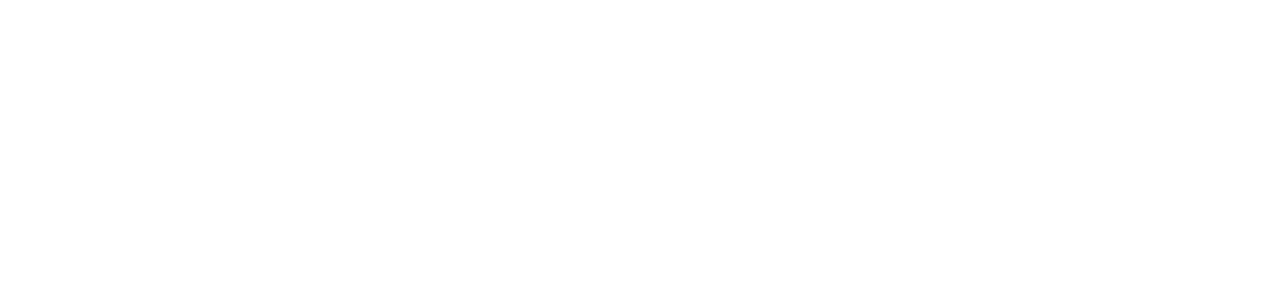
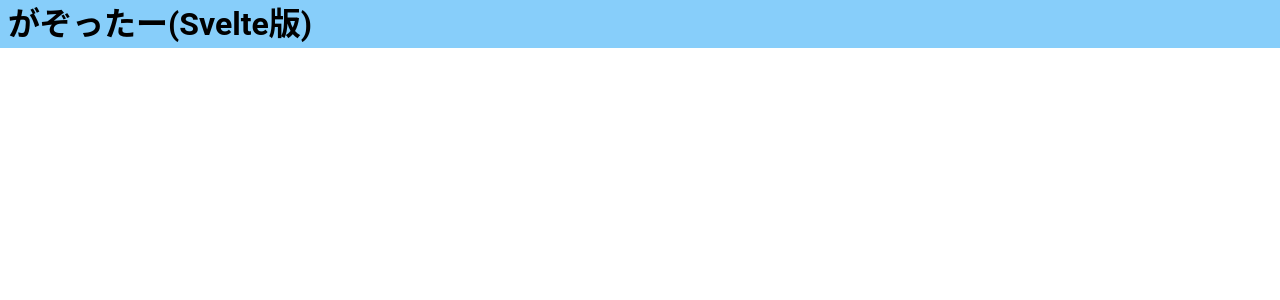
Before and after one commit to goahi/Gazotter-rewrite, a Svelte app: page / in a window 1280 px wide. Shown: the top 300 px of the page. Built offline with nearby package versions, Linux system fonts and the light colour scheme.

Commit message:
add: add header

```diff
--- a/public/global.css
+++ b/public/global.css
@@ -14,6 +14,9 @@
 dl,
 dd {
     margin: 0;
+    font-family: Roboto, -apple-system, BlinkMacSystemFont, "Segoe UI",
+        "BIZ UDPGothic", "BIZ UDPゴシック", "Noto Sans JP", "Noto Sans CJK JP",
+        "Hiragino Sans", "Yu Gothic", sans-serif;
 }
 ul[role="list"],
 ol[role="list"] {
--- a/src/App.svelte
+++ b/src/App.svelte
@@ -1,5 +1,8 @@
 <script>
+    import Header from "./Header.svelte";
 </script>
+
+<Header />
 
 <main></main>
 
--- /dev/null
+++ b/src/Header.svelte
@@ -0,0 +1,20 @@
+<header>
+    <h1>がぞったー(Svelte版)</h1>
+</header>
+
+<style>
+    header {
+        width: 100%;
+        height: 3rem;
+        background-color: lightskyblue;
+        position: fixed;
+        top: 0;
+        left: 0;
+        z-index: 100;
+    }
+
+    h1 {
+        font-size: 2rem;
+        margin: 0 0.5rem;
+    }
+</style>
```
